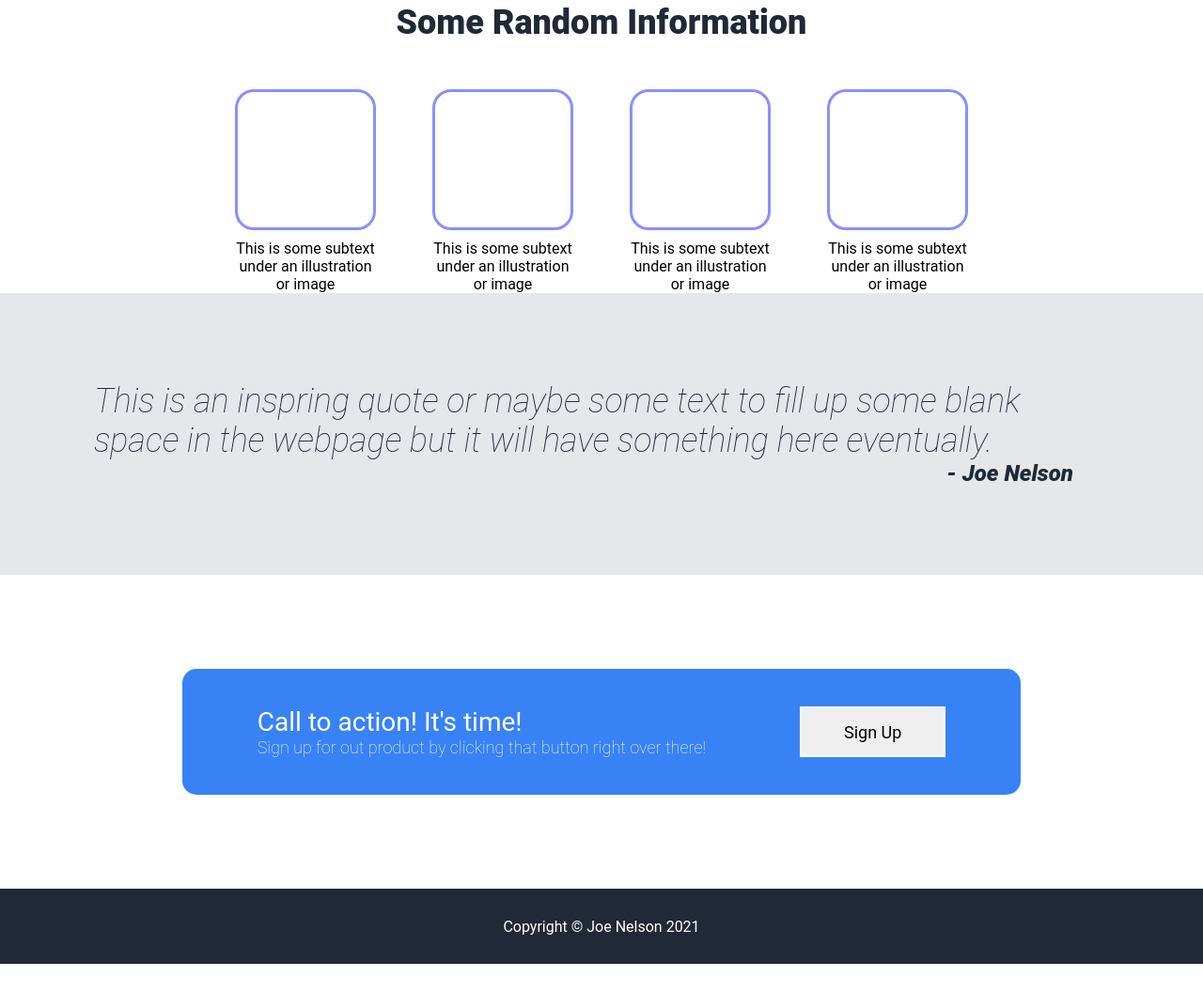
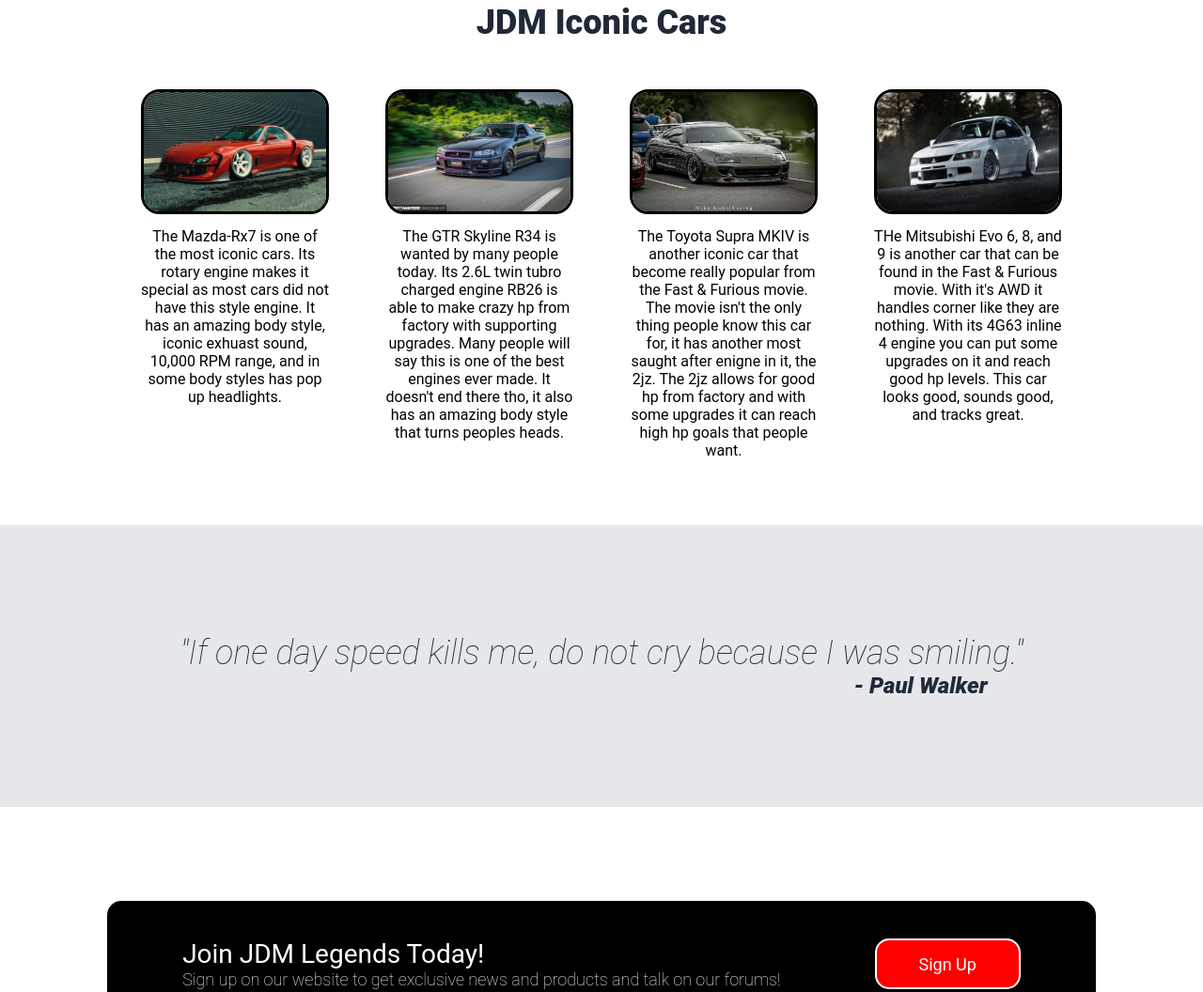
Before and after one commit to JoeNelson14/landing-page, a plain HTML site: page index.html in a window 1280 px wide. Shown: the part 847-1903 px from the top of the page at 94% size. Before the commit the page ends 1873 px from the top, so only its background shows below. Drawn offline with Linux system fonts and the light colour scheme.

Commit message:
Update html and css files and images folder
Added car pictures to project folder, updated html page for
links to work on nav bar, updated car info section with pictures
images and subtext. Updated quote text. Updated signup section
with change of colors and text. Changed footer color.

```diff
--- a/css/style.css
+++ b/css/style.css
@@ -20,6 +20,7 @@ header {
     box-shadow: 0 1px 12px rgba(255, 255, 255, 0.25);
     border: 1px solid rgba(255, 255, 255, 0.3);
     width: 100vw;
+    z-index: 1;
 }
 
 .header-logo {
@@ -76,19 +77,19 @@ video {
     display: flex;
     text-align: center;
     justify-content: center;
-    padding: 0 100px;
     gap: 60px;
-
+    padding: 0 20px;
+    margin-bottom: 70px;
 }
 
 .info {
-    width: 150px;
+    width: 200px;
 }
 
 .info-img {
     width: 100%;
-    height: 150px;
-    border: 3px solid rgb(136, 144, 255);
+    height: 133px;
+    border: 3px solid black;
     border-radius: 20px;
     margin-bottom: 10px;
 }
@@ -126,11 +127,11 @@ video {
 }
 
 .signup-box {
-    background-color: #3882F6;
+    background-color: black;
     border-radius: 15px;
     display: flex;
     padding: 40px 80px;
-    gap: 100px
+    gap: 100px;
 }
 
 .signup-text {
@@ -145,10 +146,13 @@ video {
     font-size: 18px;
 }
 
-.lower-signup-button {
+.signup-button {
     border: 2px solid white;
     padding: 0 45px;
     font-size: 18px;
+    background-color: red;
+    border-radius: 15px;
+    color: white;
 }
 
 /* footer section */
@@ -158,7 +162,7 @@ footer {
     justify-content: center;
     align-items: center;
     height: 80px;
-    background-color: #1F2937;
+    background-color: black;
 }
 
 footer p {
--- a/index.html
+++ b/index.html
@@ -14,13 +14,13 @@
         <img class="header-logo" src="./img/jdm_logo.png" alt="bmw m series logo">
         <ul>
             <li class="list-item">
-                <a class="list-link" href="">Background</a>
+                <a class="list-link" href="#cars">Cars</a>
             </li>
             <li class="list-item">
-                <a class="list-link" href="">Cars</a>
+                <a class="list-link" href="#quote">Quote</a>
             </li>
             <li class="list-item">
-                <a class="list-link" href="">Pictures</a>
+                <a class="list-link" href="#signup">Sign Up</a>
             </li>
         </ul>
     </header>
@@ -29,49 +29,60 @@
        <video src="./img/car_video.mp4" autoplay muted loop></video>
     </div>
 
-    <h2 class="info-title">Some Random Information</h2>
-    <div class="info-container">
+    <h2 class="info-title"> <a id="cars">JDM Iconic Cars</h2></a>
+    <div class="info-container" id="cars">
         <div class="info">
-            <div class="info-img"></div>
-            <p class="into-subtext">This is some subtext under
-                an illustration or image
+            <img class="info-img" src="./img/mazda_rx7.jpg" alt="mazda rx7">
+            <p class="into-subtext">
+                The Mazda-Rx7 is one of the most iconic cars. Its rotary engine makes it special as most
+                cars did not have this style engine. It has an amazing body style, iconic exhuast sound,
+                10,000 RPM range, and in some body styles has pop up headlights.
             </p>
         </div>
         <div class="info">
-            <div class="info-img"></div>
-            <p class="into-subtext">This is some subtext under
-                an illustration or image
+            <img class="info-img" src="./img/gtr_r34.jpg" alt="gtr r34">
+            <p class="into-subtext">
+                The GTR Skyline R34 is wanted by many people today. Its 2.6L twin tubro
+                charged engine RB26 is able to make crazy hp from factory with supporting upgrades. Many people
+                will say this is one of the best engines ever made. It doesn't end there tho, it also has an
+                amazing body style that turns peoples heads.
             </p>
         </div>
         <div class="info">
-            <div class="info-img"></div>
-            <p class="into-subtext">This is some subtext under
-                an illustration or image
+            <img class="info-img" src="./img/supra.jpg" alt="supra mk4">
+            <p class="into-subtext">
+                The Toyota Supra MKIV is another iconic car that become really popular
+                from the Fast & Furious movie. The movie isn't the only thing people know this car for, it
+                has another most saught after enigne in it, the 2jz. The 2jz allows for good hp from factory and
+                with some upgrades it can reach high hp goals that people want.
             </p>
         </div>
         <div class="info">
-            <div class="info-img"></div>
-            <p class="into-subtext">This is some subtext under
-                an illustration or image
+            <img class="info-img" src="./img/evo8.jpg" alt="evo 8">
+            <p class="into-subtext">
+                THe Mitsubishi Evo 6, 8, and 9 is another car that can be found in the Fast & Furious movie.
+                With it's AWD it handles corner like they are nothing. With its 4G63 inline 4 engine you can
+                put some upgrades on it and reach good hp levels. This car looks good, sounds good, and tracks great.
             </p>
         </div>
     </div>
 
     <div class="quote-container">
-        <p>This is an inspring quote or maybe some text to fill up some blank
-            space in the webpage but it will have something here eventually.
-            <span class="author-credit">- Joe Nelson</span>
+        <p>
+            <a id="quote">"If one day speed kills me, do not cry because I was smiling."</a>
+            <span class="author-credit">- Paul Walker</span>
+
         </p>
     </div>
 
     <div class="signup-container">
         <div class="signup-box">
-            <p class="signup-text">Call to action! It's time!
-                <span class="signup-subtext">Sign up for out product by clicking
-                    that button right over there!
+            <p class="signup-text"><a id="signup">Join JDM Legends Today!</a>
+                <span class="signup-subtext">
+                    Sign up on our website to get exclusive news and products and talk on our forums!
                 </span>
             </p>
-            <button class="signup-button lower-signup-button">Sign Up</button>
+            <button class="signup-button">Sign Up</button>
         </div>
     </div>
 
```
Also changed, not shown: img/evo8.jpg (added), img/gtr_r34.jpg (added), img/mazda_rx7.jpg (added), img/supra.jpg (added).
